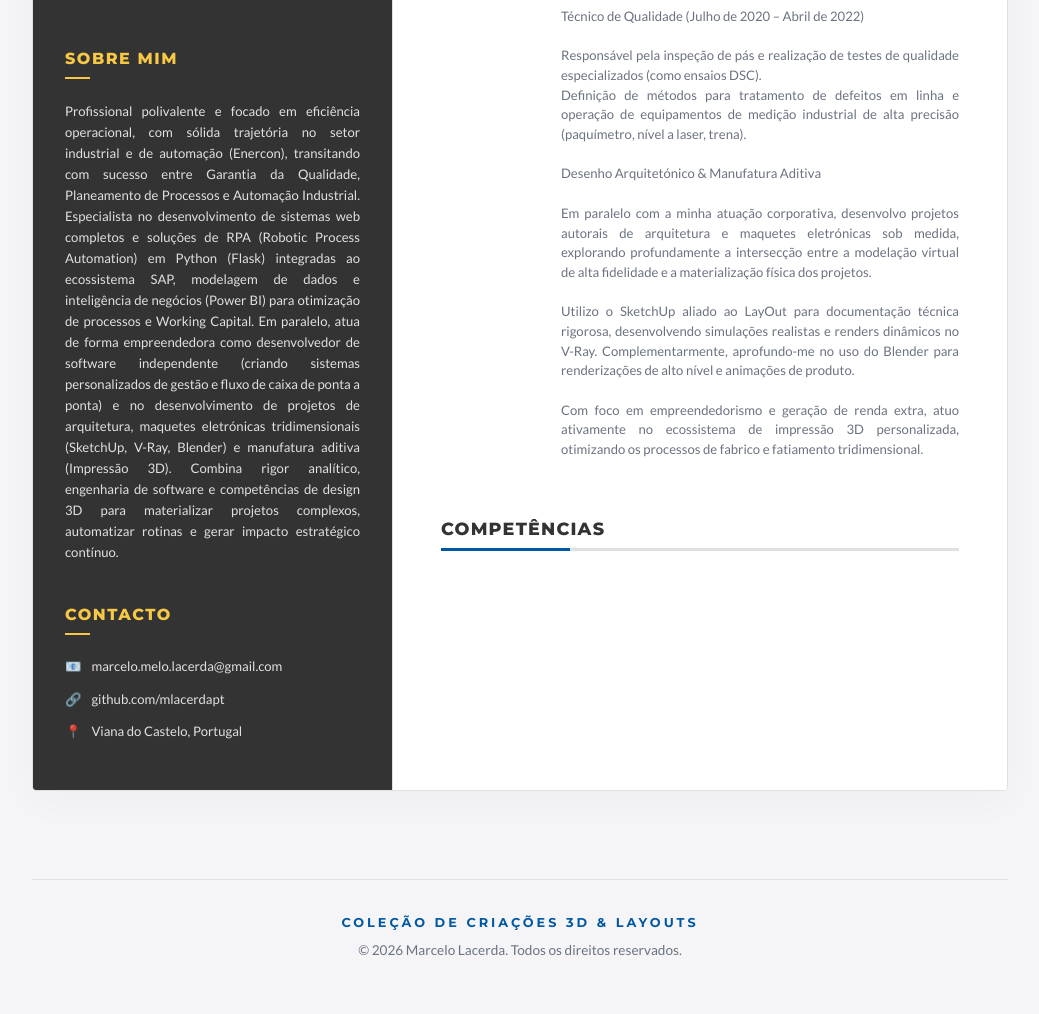
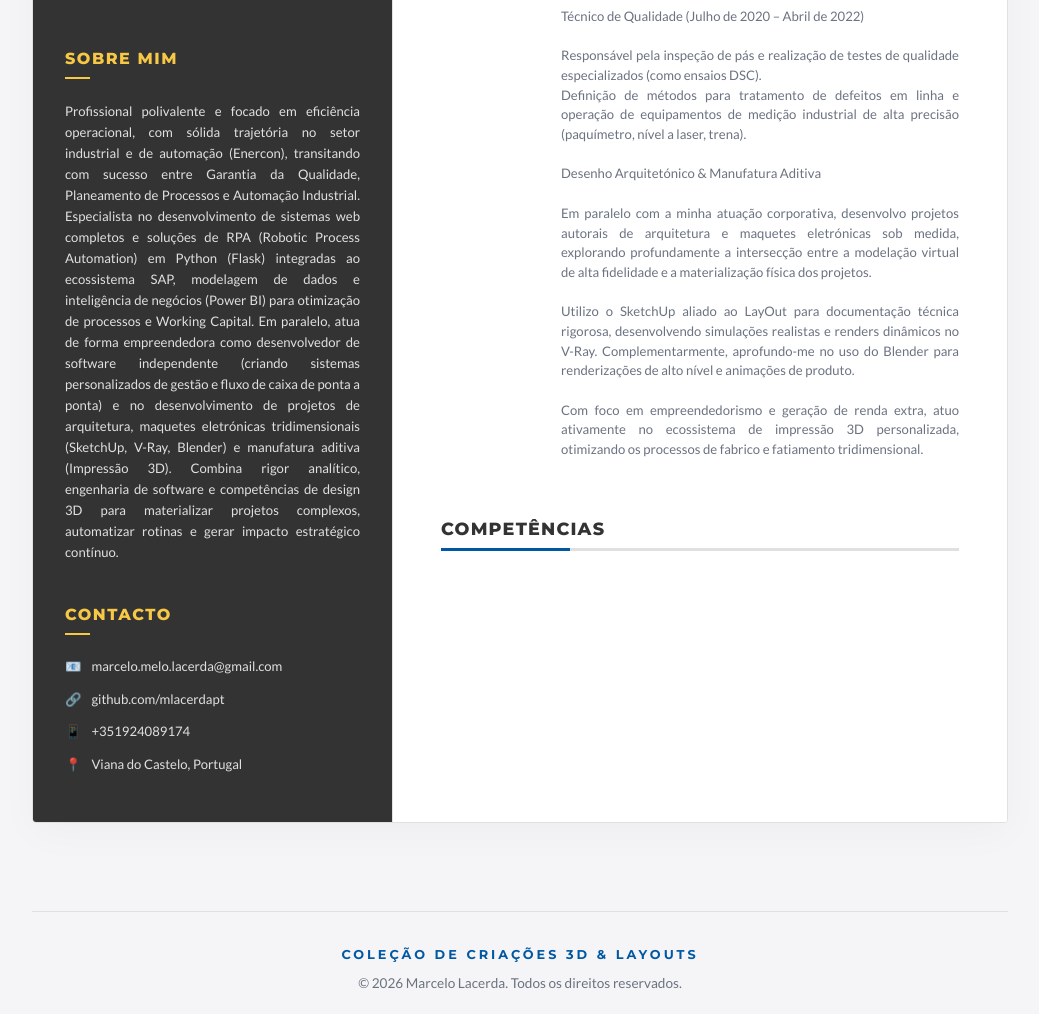
Before and after one commit to mlacerdapt/ML, a Flask app: page /portfolio in a window 1280 px wide, after a click on "Currículo". Shown: the part 979-1993 px from the top of the page, without its empty margins (120-1159 px from the left). Before the commit the page ends 1934 px from the top, so only its background shows below. Run offline with Flask 3, Linux system fonts and the light colour scheme; some libraries are stand-ins or nearby versions.

Commit message:
Update ML portfolio database / curriculum: curriculum-update

```diff
--- a/cms/app.py
+++ b/cms/app.py
@@ -268,10 +268,31 @@ def compile_cv_html(cv):
 
                         <div class="cv-sidebar-section">
                             <h3 class="cv-sidebar-section-title">Contacto</h3>
-                            <ul class="cv-contact-items-list">
-                                {f'<li class="contact-li">📧 <span class="contact-txt">{cv.get("email")}</span></li>' if cv.get('email') else ''}
-                                {f'<li class="contact-li">🔗 <span class="contact-txt">{cv.get("github")}</span></li>' if cv.get('github') else ''}
-                                {f'<li class="contact-li">📍 <span class="contact-txt">{cv.get("localizacao")}</span></li>' if cv.get('localizacao') else ''}
+                            <ul class="cv-contact-items-list">"""
+
+    # Build contact items cleanly to avoid nested f-string issues
+    _email = cv.get('email', '')
+    _github = cv.get('github', '')
+    _telefone = cv.get('telefone', '')
+    _localizacao = cv.get('localizacao', '')
+    _maps_url = cv.get('localizacao_maps_url', '') or (
+        'https://www.google.com/maps/search/?api=1&query=' + _localizacao.replace(' ', '+')
+        if _localizacao else ''
+    )
+    _github_clean = _github.replace('https://github.com/', '').replace('github.com/', '')
+    _tel_clean = _telefone.replace(' ', '').replace('+', '').replace('-', '')
+
+    contact_html = ''
+    if _email:
+        contact_html += f'<li class="contact-li">📧 <a class="contact-txt contact-link" href="mailto:{_email}">{_email}</a></li>\n'
+    if _github:
+        contact_html += f'<li class="contact-li">🔗 <a class="contact-txt contact-link" href="https://github.com/{_github_clean}" target="_blank" rel="noopener">{_github}</a></li>\n'
+    if _telefone:
+        contact_html += f'<li class="contact-li">📱 <a class="contact-txt contact-link" href="https://wa.me/{_tel_clean}" target="_blank" rel="noopener">{_telefone}</a></li>\n'
+    if _localizacao:
+        contact_html += f'<li class="contact-li">📍 <a class="contact-txt contact-link" href="{_maps_url}" target="_blank" rel="noopener">{_localizacao}</a></li>\n'
+
+    cv_html_part2 = f"""                                {contact_html}
                             </ul>
                         </div>
                     </div>
@@ -313,7 +334,8 @@ def compile_cv_html(cv):
                     </section>
                 </main>
             </div>"""
-    return cv_html
+    return cv_html + cv_html_part2
+
 
 # Rebuilds root index.html grid mapping all Public projects and CV
 def rebuild_master_hub():
@@ -884,7 +906,9 @@ def save_cv():
         'titulo': request.form.get('titulo'),
         'email': request.form.get('email'),
         'github': request.form.get('github'),
+        'telefone': request.form.get('telefone', '').strip(),
         'localizacao': request.form.get('localizacao'),
+        'localizacao_maps_url': request.form.get('localizacao_maps_url', '').strip(),
         'avatar': avatar_url,
         'resumo': request.form.get('resumo'),
         'skills': request.form.get('skills') or "",
--- a/cms/templates/index.html
+++ b/cms/templates/index.html
@@ -317,6 +317,10 @@
                                 <div class="form-group col-3">
                                     <label for="cv_localizacao">Localização (Cidade, País)</label>
                                     <input type="text" name="localizacao" id="cv_localizacao" value="{{ curriculo.localizacao }}">
+                                </div>
+                                <div class="form-group col-3">
+                                    <label for="cv_localizacao_maps_url">Link Google Maps da Localização</label>
+                                    <input type="text" name="localizacao_maps_url" id="cv_localizacao_maps_url" value="{{ curriculo.localizacao_maps_url or '' }}" placeholder="https://maps.google.com/?q=...">
                                 </div>
                                 <div class="form-group col-12" style="margin-top: 8px;">
                                     <label>Redes Sociais do Currículo</label>
--- a/database/portfolio_data.json
+++ b/database/portfolio_data.json
@@ -4,7 +4,9 @@
         "titulo": "Técnico de Planeamento e Processos",
         "email": "marcelo.melo.lacerda@gmail.com",
         "github": "github.com/mlacerdapt",
+        "telefone": "+351924089174",
         "localizacao": "Viana do Castelo, Portugal",
+        "localizacao_maps_url": "https://www.google.com/maps/place//@41.7051228,-8.8176067,17z?entry=ttu&g_ep=EgoyMDI2MDYwMS4wIKXMDSoASAFQAw%3D%3D",
         "avatar": "uploads/profile_avatar.png",
         "resumo": "Profissional polivalente e focado em eficiência operacional, com sólida trajetória no setor industrial e de automação (Enercon), transitando com sucesso entre Garantia da Qualidade, Planeamento de Processos e Automação Industrial. Especialista no desenvolvimento de sistemas web completos e soluções de RPA (Robotic Process Automation) em Python (Flask) integradas ao ecossistema SAP, modelagem de dados e inteligência de negócios (Power BI) para otimização de processos e Working Capital.\r\n\r\nEm paralelo, atua de forma empreendedora como desenvolvedor de software independente (criando sistemas personalizados de gestão e fluxo de caixa de ponta a ponta) e no desenvolvimento de projetos de arquitetura, maquetes eletrónicas tridimensionais (SketchUp, V-Ray, Blender) e manufatura aditiva (Impressão 3D). Combina rigor analítico, engenharia de software e competências de design 3D para materializar projetos complexos, automatizar rotinas e gerar impacto estratégico contínuo.",
         "skills": "",
--- a/index.html
+++ b/index.html
@@ -98,10 +98,11 @@ Em paralelo, atua de forma empreendedora como desenvolvedor de software independ
 
                         <div class="cv-sidebar-section">
                             <h3 class="cv-sidebar-section-title">Contacto</h3>
-                            <ul class="cv-contact-items-list">
-                                <li class="contact-li">📧 <span class="contact-txt">marcelo.melo.lacerda@gmail.com</span></li>
-                                <li class="contact-li">🔗 <span class="contact-txt">github.com/mlacerdapt</span></li>
-                                <li class="contact-li">📍 <span class="contact-txt">Viana do Castelo, Portugal</span></li>
+                            <ul class="cv-contact-items-list">                                <li class="contact-li">📧 <a class="contact-txt contact-link" href="mailto:marcelo.melo.lacerda@gmail.com">marcelo.melo.lacerda@gmail.com</a></li>
+<li class="contact-li">🔗 <a class="contact-txt contact-link" href="https://github.com/mlacerdapt" target="_blank" rel="noopener">github.com/mlacerdapt</a></li>
+<li class="contact-li">📱 <a class="contact-txt contact-link" href="https://wa.me/351924089174" target="_blank" rel="noopener">+351924089174</a></li>
+<li class="contact-li">📍 <a class="contact-txt contact-link" href="https://www.google.com/maps/place//@41.7051228,-8.8176067,17z?entry=ttu&g_ep=EgoyMDI2MDYwMS4wIKXMDSoASAFQAw%3D%3D" target="_blank" rel="noopener">Viana do Castelo, Portugal</a></li>
+
                             </ul>
                         </div>
                     </div>
@@ -193,6 +194,22 @@ Em paralelo, atua de forma empreendedora como desenvolvedor de software independ
             triggerBtn.classList.add("active");
         }
 
+        // Print helper: ensure CV tab is active before printing
+        function printCV() {
+            const curricBtn = document.querySelector('button[onclick*="tab-curriculo"]');
+            const wasActive = document.getElementById('tab-curriculo').classList.contains('active');
+            if (!wasActive && curricBtn) switchMainTab('tab-curriculo', curricBtn);
+            window.print();
+        }
+
+        // Intercept Ctrl+P / Cmd+P to also activate the CV tab
+        window.addEventListener('keydown', function(e) {
+            if ((e.ctrlKey || e.metaKey) && e.key === 'p') {
+                e.preventDefault();
+                printCV();
+            }
+        });
+
         // Category Filters implementation
         document.addEventListener("DOMContentLoaded", () => {
             // Check hash to activate correct tab on load
--- a/portfolio_style.css
+++ b/portfolio_style.css
@@ -1028,6 +1028,17 @@ body {
     word-break: break-all;
 }
 
+.contact-link {
+    color: inherit;
+    text-decoration: none;
+    transition: opacity var(--transition-smart);
+}
+
+.contact-link:hover {
+    opacity: 0.75;
+    text-decoration: underline;
+}
+
 /* Main Content Column */
 .cv-split-main {
     padding: 3rem 2rem;
```
Also changed, not shown: other parts of portfolio_style.css (+37 -1 lines).
